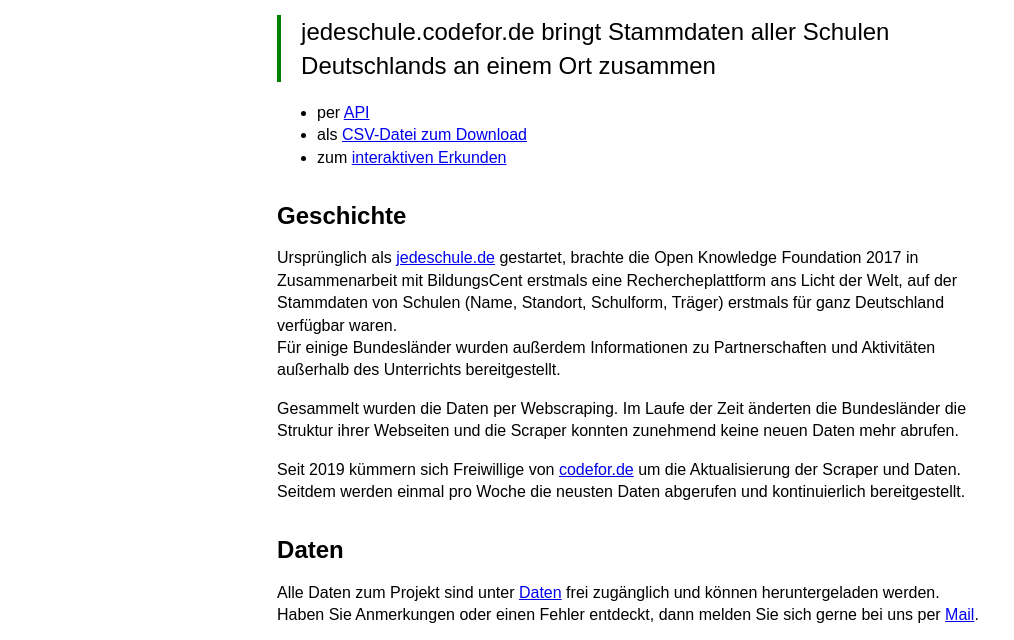
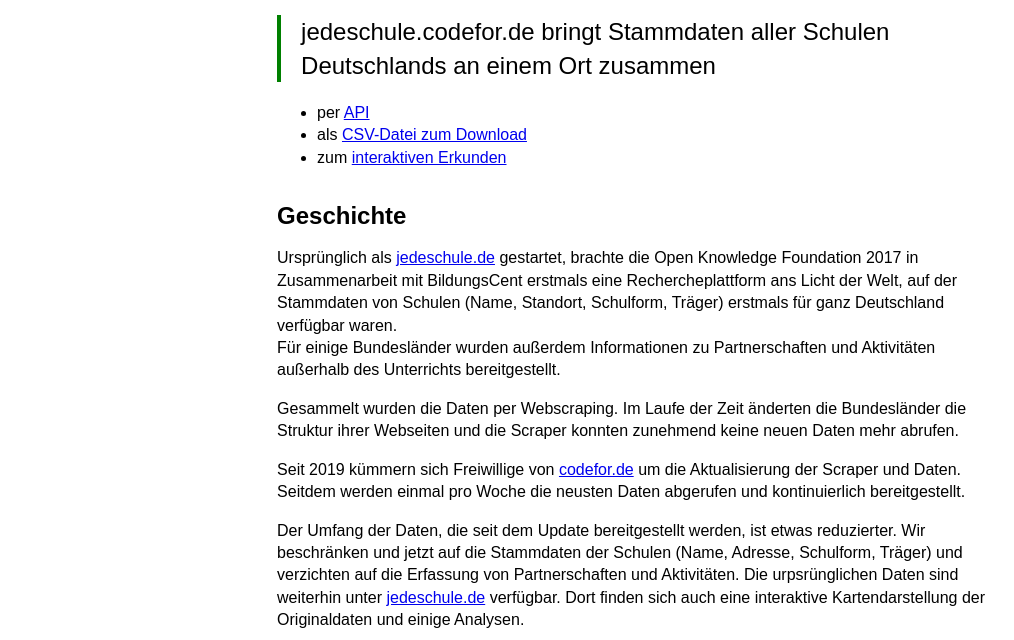
Before and after one commit to codeforberlin/jedeschule-website, a plain HTML site: page index.html in a window 1280 px wide. Shown: the part 82-722 px from the top of the page, without its empty margins (7-1021 px from the left). Drawn offline with Linux system fonts and the light colour scheme.

Commit message:
Explain why a new website

```diff
--- a/index.html
+++ b/index.html
@@ -42,6 +42,13 @@
         Scraper und Daten. Seitdem werden einmal pro Woche die neusten Daten abgerufen und kontinuierlich
         bereitgestellt.
     </p>
+    <p>
+        Der Umfang der Daten, die seit dem Update bereitgestellt werden, ist etwas reduzierter. Wir beschränken und jetzt
+        auf die Stammdaten der Schulen (Name, Adresse, Schulform, Träger) und verzichten auf die Erfassung von
+        Partnerschaften und Aktivitäten. Die urpsrünglichen Daten sind weiterhin unter <a
+            href="https://jedeschule.de">jedeschule.de</a> verfügbar. Dort finden sich auch eine interaktive
+        Kartendarstellung der Originaldaten und einige Analysen.
+    </p>
 </section>
 
 <section>
@@ -84,7 +91,6 @@
             Portal</a></li>
         <li>Thüringen: <a href="https://www.schulportal-thueringen.de/start">Schulportal</a></li>
     </ul>
-    </p>
 </section>
 
 <section>
@@ -108,7 +114,7 @@
         <ul>
             <li><a href="https://github.com/datenschule/jedeschule-scraper">Scraper auf Github </a></li>
             <li><a href="https://github.com/codeforberlin/jedeschule-api">API auf Github </a></li>
-            <li> <a href="https://okfn.de/impressum/">Impressum & Datenschutzerklärung</a> </li>
+            <li><a href="https://okfn.de/impressum/">Impressum & Datenschutzerklärung</a></li>
         </ul>
     </section>
 </footer>
```
